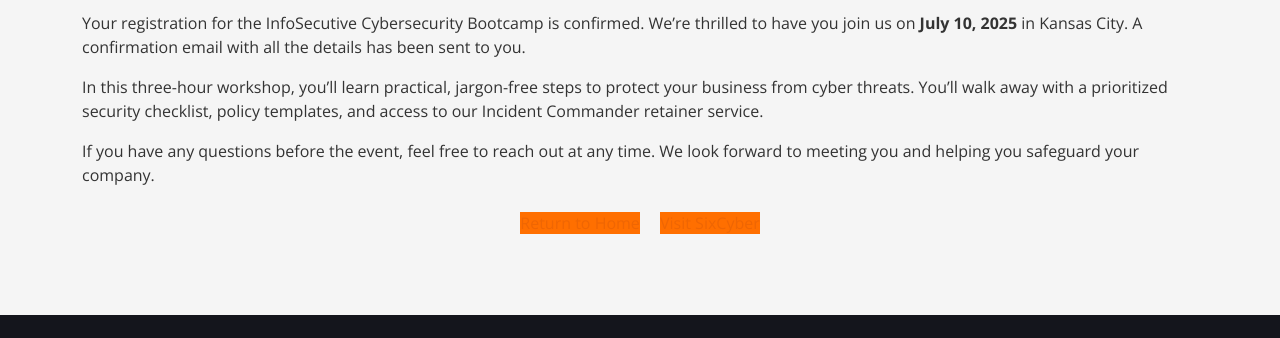
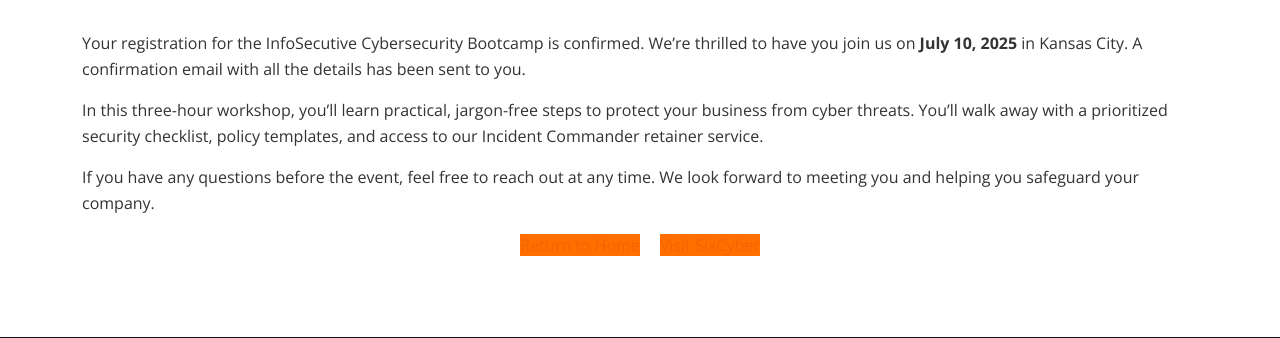
Before and after one commit to hevnsnt/infosecutive, a plain HTML site: page success.html in a window 1280 px wide. Shown: the part 217-555 px from the top of the page. Drawn offline with nearby package versions, Linux system fonts and the light colour scheme.

Commit message:
updated success

```diff
--- a/success.html
+++ b/success.html
@@ -9,14 +9,14 @@
   <meta name="description" content="Thank you for registering for the InfoSecutive Cybersecurity Bootcamp. Join us on July 10, 2025 in Kansas City.">
   <meta name="keywords" content="InfoSecutive, cybersecurity bootcamp, small business training, Kansas City">
 
-  <!-- Favicons -->
+  <!-- Favicons (same as index.html) -->
   <link href="assets/img/favicon.png" rel="icon">
   <link href="assets/img/apple-touch-icon.png" rel="apple-touch-icon">
 
-  <!-- Google Fonts -->
+  <!-- Google Fonts (same as index.html) -->
   <link href="https://fonts.googleapis.com/css?family=Open+Sans:300,400,600,700|Raleway:300,400,500,700&display=swap" rel="stylesheet">
 
-  <!-- Vendor CSS Files -->
+  <!-- Vendor CSS Files (same as index.html) -->
   <link href="assets/vendor/bootstrap/css/bootstrap.min.css" rel="stylesheet">
   <link href="assets/vendor/bootstrap-icons/bootstrap-icons.css" rel="stylesheet">
   <link href="assets/vendor/boxicons/css/boxicons.min.css" rel="stylesheet">
@@ -26,11 +26,34 @@
 
   <!-- Template Main CSS File -->
   <link href="assets/css/style.css" rel="stylesheet">
+
+  <style>
+    /* Override the default .about background so Success looks white */
+    #success {
+      background: #ffffff;
+    }
+
+    /* Slightly tighten the paragraph line-height for readability */
+    #success .content p {
+      line-height: 1.6;
+    }
+
+    /* Adjust top padding so content appears below the fixed header */
+    #success {
+      padding-top: 140px;
+      padding-bottom: 80px;
+    }
+
+    /* Ensure the orange buttons match the other sections */
+    #success .btn-get-started {
+      margin-top: 1rem;
+    }
+  </style>
 </head>
 
 <body>
 
-  <!-- ======= Header ======= -->
+  <!-- ======= Header (same as index.html) ======= -->
   <header id="header" class="fixed-top d-flex align-items-center header-transparent">
     <div class="container d-flex align-items-center justify-content-between">
 
@@ -52,11 +75,9 @@
     </div>
   </header><!-- End Header -->
 
-
   <!-- ======= Success Section ======= -->
-  <section id="success" class="about" style="padding-top: 120px; padding-bottom: 80px;">
+  <section id="success" class="about">
     <div class="container">
-
       <div class="section-title" data-aos="zoom-out">
         <h2>Registration Complete</h2>
         <p>Thank You!</p>
@@ -65,26 +86,28 @@
       <div class="row content" data-aos="fade-up">
         <div class="col-lg-12">
           <p>
-            Your registration for the InfoSecutive Cybersecurity Bootcamp is confirmed. We’re thrilled to have you join us on <strong>July 10, 2025</strong> in Kansas City. A confirmation email with all the details has been sent to you.
+            Your registration for the InfoSecutive Cybersecurity Bootcamp is confirmed. We’re thrilled to have you join us on
+            <strong>July 10, 2025</strong> in Kansas City. A confirmation email with all the details has been sent to you.
           </p>
           <p>
-            In this three-hour workshop, you’ll learn practical, jargon-free steps to protect your business from cyber threats. You’ll walk away with a prioritized security checklist, policy templates, and access to our Incident Commander retainer service.
+            In this three-hour workshop, you’ll learn practical, jargon-free steps to protect your business from cyber threats.
+            You’ll walk away with a prioritized security checklist, policy templates, and access to our Incident Commander
+            retainer service.
           </p>
           <p>
-            If you have any questions before the event, feel free to reach out at any time. We look forward to meeting you and helping you safeguard your company.
+            If you have any questions before the event, feel free to reach out at any time. We look forward to meeting you and
+            helping you safeguard your company.
           </p>
-          <div class="text-center mt-4">
+          <div class="text-center">
             <a href="index.html" class="btn-get-started scrollto">Return to Home</a>
             <a href="https://sixcyber.com" class="btn-get-started scrollto ms-3">Visit SixCyber</a>
           </div>
         </div>
       </div>
-
     </div>
   </section><!-- End Success Section -->
 
-
-  <!-- ======= Footer ======= -->
+  <!-- ======= Footer (same as index.html) ======= -->
   <footer id="footer">
     <div class="footer-top">
       <div class="container">
@@ -138,8 +161,7 @@
     </div>
   </footer><!-- End Footer -->
 
-
-  <!-- Vendor JS Files -->
+  <!-- Vendor JS Files (same as index.html) -->
   <script src="assets/vendor/aos/aos.js"></script>
   <script src="assets/vendor/bootstrap/js/bootstrap.bundle.min.js"></script>
   <script src="assets/vendor/glightbox/js/glightbox.min.js"></script>
@@ -148,7 +170,6 @@
 
   <!-- Template Main JS File -->
   <script src="assets/js/main.js"></script>
-
 </body>
 
 </html>
```
